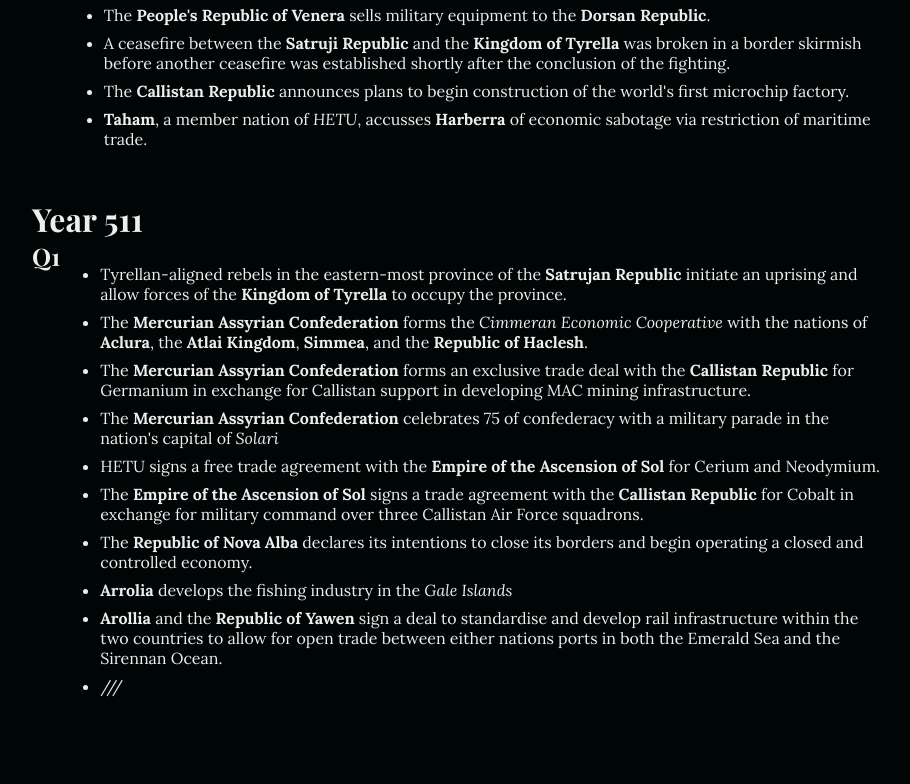
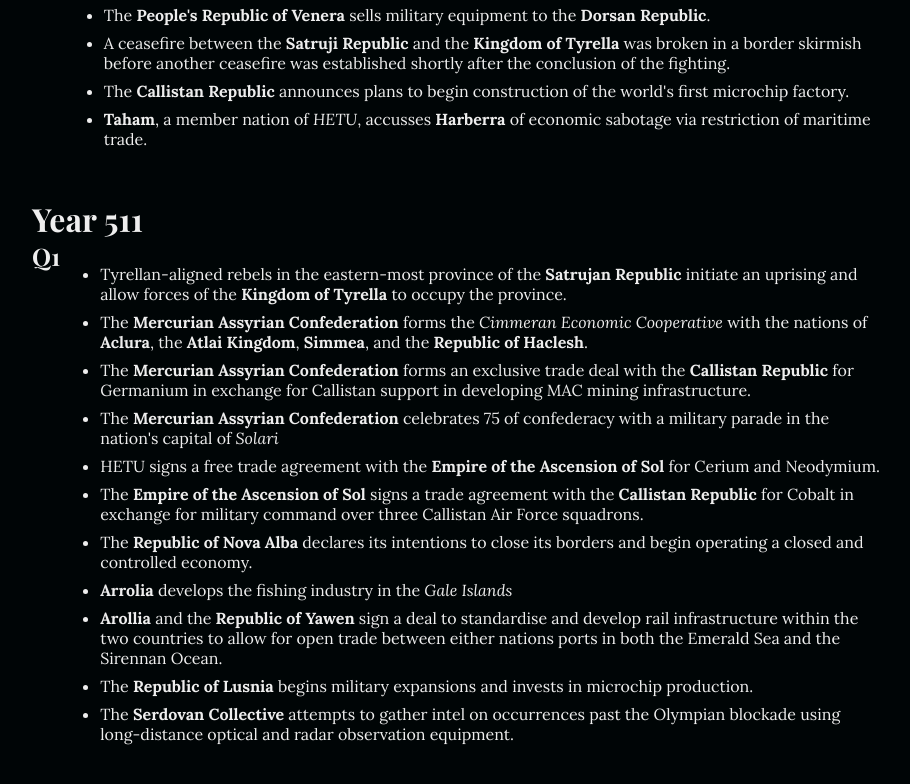
Before and after one commit to elecarno/harbour, a plain HTML site: page timeline/index.html in a window 1280 px wide. Shown: the part 747-1531 px from the top of the page, without its empty margins (183-1093 px from the left). Before the commit the page ends 1499 px from the top, so only its background shows below. Drawn offline with nearby package versions, Linux system fonts and the light colour scheme; a web font is replaced by a local one.

Commit message:
timeline dev

```diff
--- a/timeline/index.html
+++ b/timeline/index.html
@@ -46,7 +46,9 @@
                 <li>The <strong>Republic of Nova Alba</strong> declares its intentions to close its borders and begin operating a closed and controlled economy.</li>
                 <li><strong>Arrolia</strong> develops the fishing industry in the <em>Gale Islands</em></li>
                 <li><strong>Arollia</strong> and the <strong>Republic of Yawen</strong> sign a deal to standardise and develop rail infrastructure within the two countries to allow for open trade between either nations ports in both the Emerald Sea and the Sirennan Ocean.</li>
-                <li>///</li>
+
+                <li>The <strong>Republic of Lusnia</strong> begins military expansions and invests in microchip production.</li>
+                <li>The <strong>Serdovan Collective</strong> attempts to gather intel on occurrences past the Olympian blockade using long-distance optical and radar observation equipment.</li>
             </ul>
         </div>
     </div>
```
